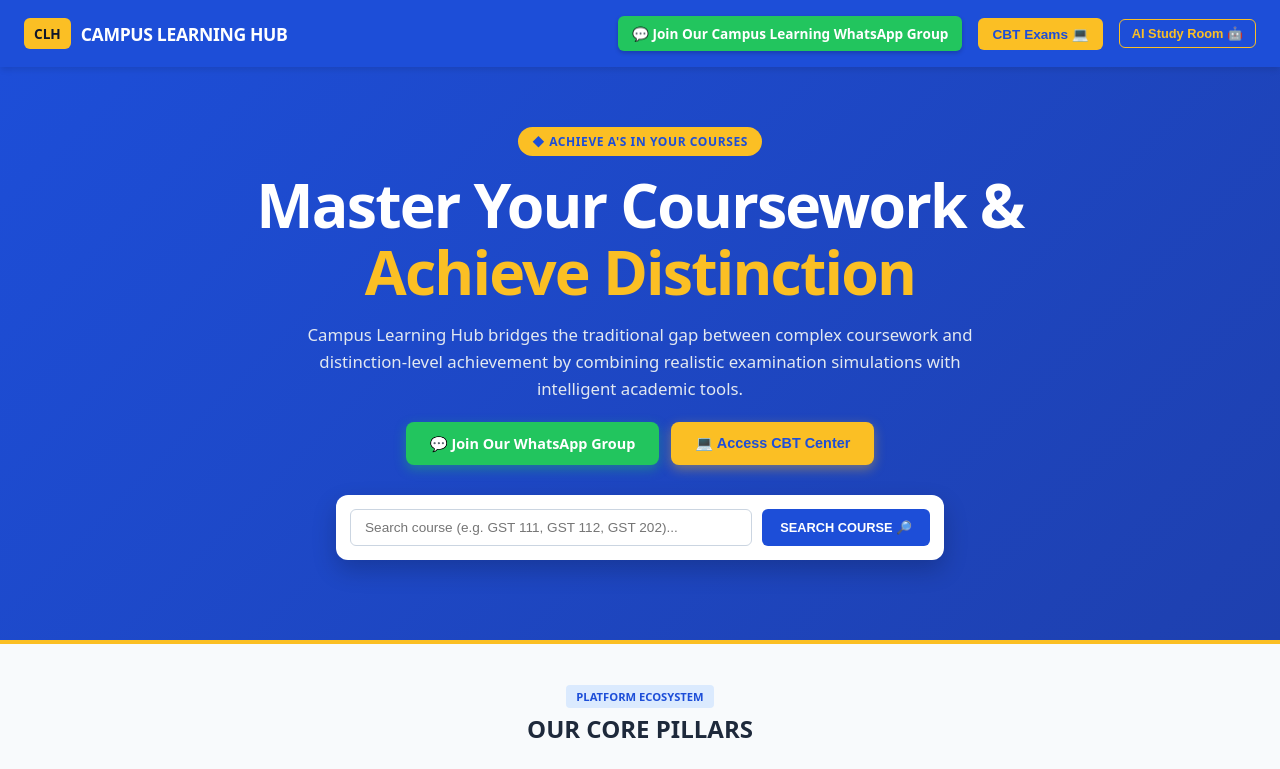
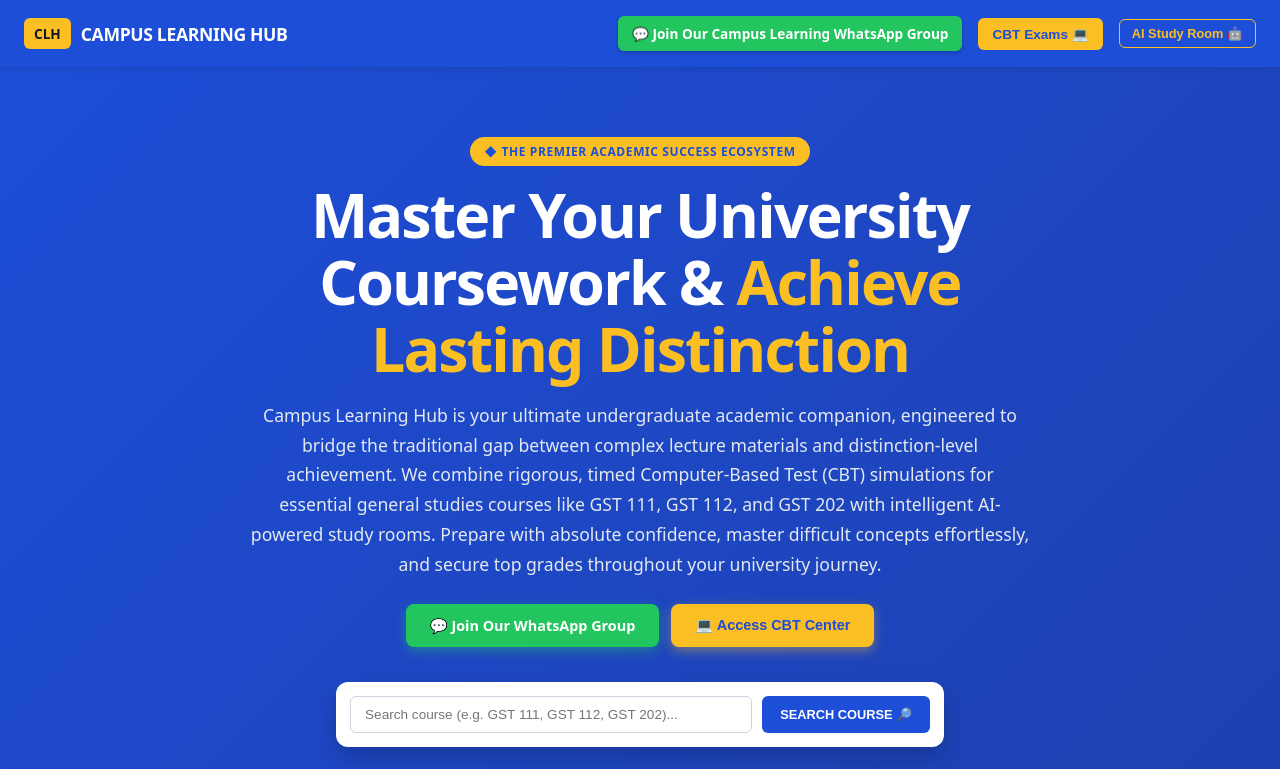
Before and after one commit to divinesaviour4-bit/LEARNING-MADE-EASY, a Next.js app: page / in a window 1280 px wide. Shown: the top 769 px of the page. Built offline with nearby package versions, Linux system fonts and the light colour scheme.

Commit message:
Enhance hero section with rich and detailed explanatory write-up

```diff
--- a/app/page.tsx
+++ b/app/page.tsx
@@ -281,26 +281,26 @@ export default function Home() {
           <button onClick={() => setShowCbtBox(true)} style={{ background: "#fbbf24", color: "#1d4ed8", border: "none", padding: "8px 14px", borderRadius: "6px", fontWeight: "900", cursor: "pointer", fontSize: "0.85rem" }}>
             CBT Exams 💻
           </button>
-          <button onClick={() => setShowAiModal(true)} style={{ background: "transparent", border: "1px solid #fbbf24", color: "#fbbf24", padding: "6px 12px", borderRadius: "6px", fontWeight: "800", cursor: "pointer", fontSize: "0.8rem" }}>
+          <button onClick={() => setShowAiModal(true)} style={{ background: "transparent", border: "1px solid #fbbf24", color: "#fbbf24", padding: "6px 12px", borderRadius: "6px", fontWeight: "800", cursor: "pointer", fontSize: "0.80rem" }}>
             AI Study Room 🤖
           </button>
         </div>
       </nav>
 
-      {/* Hero Banner Section */}
-      <div style={{ background: "linear-gradient(135deg, #1d4ed8 0%, #1e40af 100%)", color: "#ffffff", padding: "60px 20px", textAlign: "center", borderBottom: "4px solid #fbbf24" }}>
-        <div style={{ maxWidth: "800px", margin: "0 auto" }}>
+      {/* Hero Banner Section with Rich Expanded Write-up */}
+      <div style={{ background: "linear-gradient(135deg, #1d4ed8 0%, #1e40af 100%)", color: "#ffffff", padding: "70px 20px", textAlign: "center", borderBottom: "4px solid #fbbf24" }}>
+        <div style={{ maxWidth: "850px", margin: "0 auto" }}>
           <span style={{ background: "#fbbf24", color: "#1d4ed8", padding: "6px 14px", borderRadius: "20px", fontSize: "0.75rem", fontWeight: "900", letterSpacing: "0.05em", textTransform: "uppercase", display: "inline-block", marginBottom: "16px" }}>
-            ◆ Achieve A's in Your Courses
+            ◆ The Premier Academic Success Ecosystem
           </span>
-          <h1 style={{ fontSize: "clamp(2.5rem, 5vw, 3.8rem)", fontWeight: "900", margin: "0 0 16px 0", letterSpacing: "-0.03em", lineHeight: "1.1" }}>
-            Master Your Coursework & <span style={{ color: "#fbbf24" }}>Achieve Distinction</span>
+          <h1 style={{ fontSize: "clamp(2.5rem, 5vw, 3.8rem)", fontWeight: "900", margin: "0 0 18px 0", letterSpacing: "-0.03em", lineHeight: "1.1" }}>
+            Master Your University Coursework & <span style={{ color: "#fbbf24" }}>Achieve Lasting Distinction</span>
           </h1>
-          <p style={{ fontSize: "1.05rem", color: "#e2e8f0", lineHeight: "1.6", maxWidth: "700px", margin: "0 auto 20px auto" }}>
-            Campus Learning Hub bridges the traditional gap between complex coursework and distinction-level achievement by combining realistic examination simulations with intelligent academic tools.
+          <p style={{ fontSize: "1.1rem", color: "#e2e8f0", lineHeight: "1.7", maxWidth: "780px", margin: "0 auto 24px auto" }}>
+            Campus Learning Hub is your ultimate undergraduate academic companion, engineered to bridge the traditional gap between complex lecture materials and distinction-level achievement. We combine rigorous, timed Computer-Based Test (CBT) simulations for essential general studies courses like GST 111, GST 112, and GST 202 with intelligent AI-powered study rooms. Prepare with absolute confidence, master difficult concepts effortlessly, and secure top grades throughout your university journey.
           </p>
 
-          <div style={{ marginBottom: "30px", display: "flex", justifyContent: "center", gap: "12px", flexWrap: "wrap" }}>
+          <div style={{ marginBottom: "35px", display: "flex", justifyContent: "center", gap: "12px", flexWrap: "wrap" }}>
             <a href="https://chat.whatsapp.com/JXNLa8oI8mZ3ysovdLgD3f?s=cl&p=a&ilr=1" target="_blank" rel="noopener noreferrer" style={{ background: "#22c55e", color: "#ffffff", padding: "12px 24px", borderRadius: "8px", fontWeight: "900", textDecoration: "none", fontSize: "0.9rem", display: "inline-flex", alignItems: "center", gap: "8px", boxShadow: "0 4px 12px rgba(34, 197, 94, 0.4)" }}>
               💬 Join Our WhatsApp Group
             </a>
```
